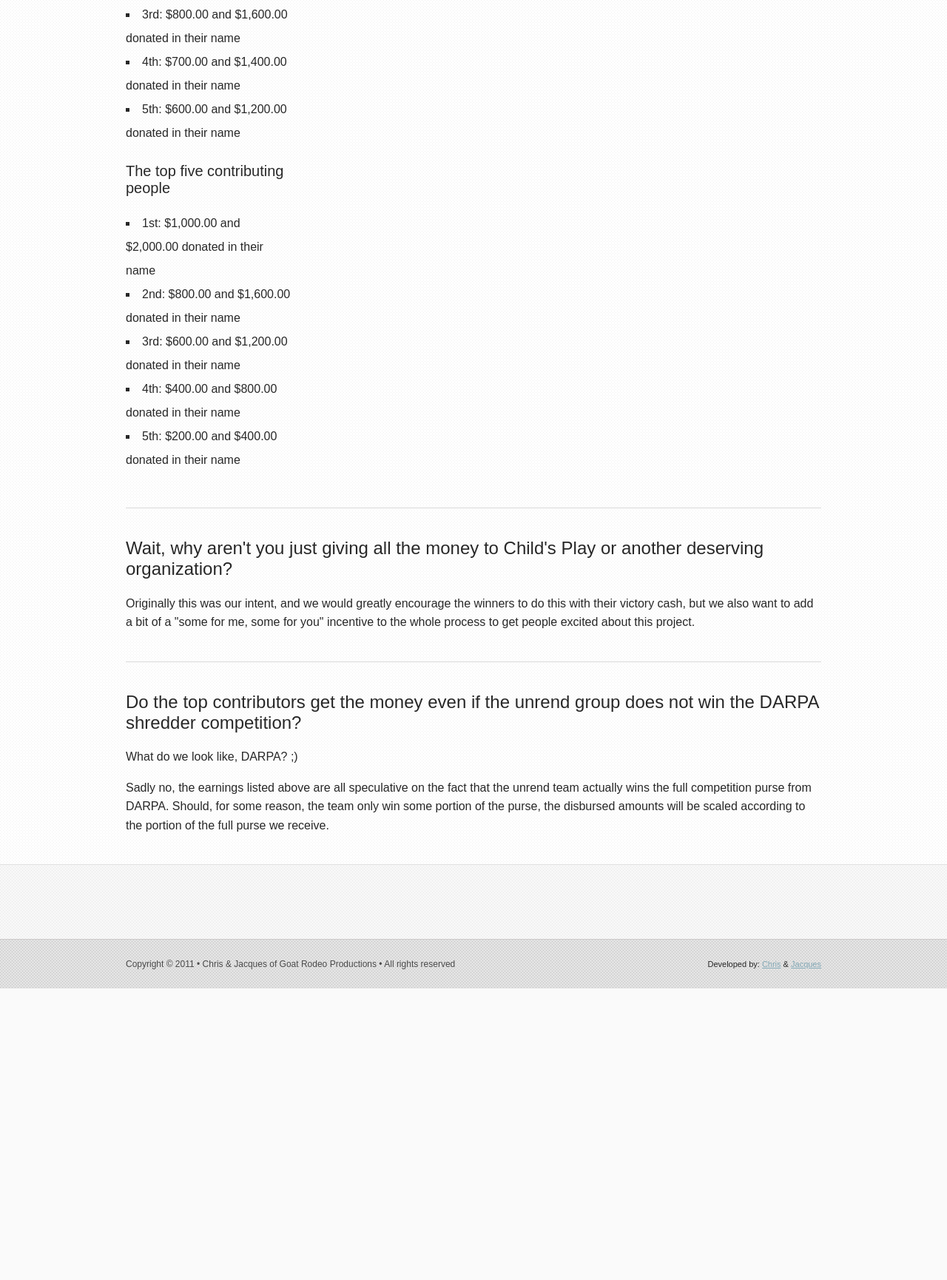
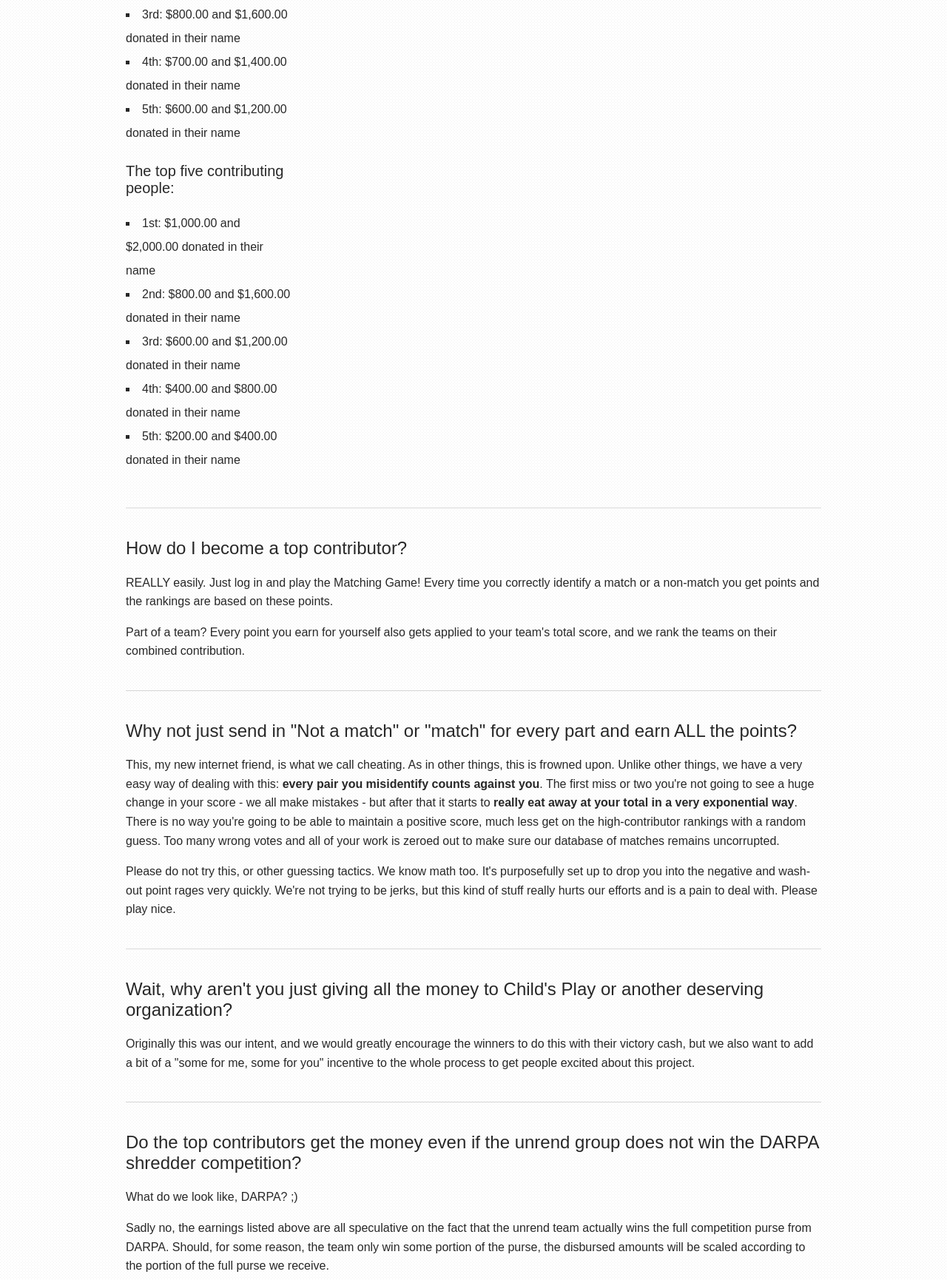
Before and after one commit to betaorbust/crowdshred, a Django app: page /winnings/ in a window 1280 px wide. Shown: the part 678-2408 px from the top of the page at 74% size. Before the commit the page ends 2014 px from the top, so only its background shows below. Run offline with Django 3.2, Linux system fonts and the light colour scheme; parts of the project's set-up code (start-up, migrations or seed data) failed here and were passed over; some libraries are stand-ins or nearby versions.

Commit message:
Updates to copy on a number of pages and the Don't Be a Dick part of the winnings page.

```diff
--- a/project/templates/base.html
+++ b/project/templates/base.html
@@ -16,6 +16,13 @@
 	<script type="text/javascript" src="http://ajax.googleapis.com/ajax/libs/jqueryui/1.8.16/jquery-ui.min.js"></script>
 	<script type="text/javascript" src="/static/js/template/flashobject.js"></script>
 	{% block bottomHead %}{% endblock bottomHead %}
+    <script>
+        $(document).ready(function(){
+            if($("#headlineNews").children().size()>0){
+                $("#headlineNews").slideDown('fast', function(){});
+            }
+        });
+    </script>
 </head>
 <body>
 	<div id="top_full">
@@ -45,7 +52,9 @@
                 </div><!--/ nav-->
       </div><!--/ container_12-->
     </div><!--/ header-->
-    {% block headlineNews %}{% endblock headlineNews %}
+    <div class="headlineNews" id="headlineNews" style="display:none;">
+        {% block headlineNews %}{% endblock headlineNews %}
+    </div>
     <!-- THIS IS THE HOME PAGE STUFF!-->
     {% block structure %}{% endblock structure %}
 
--- a/project/templates/homepage.html
+++ b/project/templates/homepage.html
@@ -5,10 +5,8 @@
 {% endblock %}
 
 {% block headlineNews %}
-    <div class="headlineNews">
         <p><span>NEWS UPDATE 11/26/11 4:47pm:</span> <br />
         The system is live! Please give us feedback via <a href="http://twitter.com/#!/unrend">our twitter account</a> if you have any problems, and THANK YOU!</p>
-    </div>
 {% endblock %}
 
 {% block structure %}
--- a/project/templates/winnings.html
+++ b/project/templates/winnings.html
@@ -21,7 +21,7 @@
                         </ul>
                     </div>
                     <div class="column">
-                        <h4>The top five contributing people</h4>
+                        <h4>The top five contributing people:</h4>
                         <ul class="ordered-type1">
                             <li>1st: $1,000.00 and $2,000.00 donated in their name</li>
                             <li>2nd: $800.00 and $1,600.00 donated in their name</li>
@@ -32,6 +32,14 @@
                     </div>
                 </div>
 			    <div class="divider_space"></div>
+                <h3>How do I become a top contributor?</h3>
+                <p>REALLY easily. Just log in and play the Matching Game! Every time you correctly identify a match or a non-match you get points and the rankings are based on these points. </p>
+                <p>Part of a team? Every point you earn for yourself also gets applied to your team's total score, and we rank the teams on their combined contribution. </p>
+                <div class="divider_space"></div>
+                <h3>Why not just send in "Not a match" or "match" for every part and earn ALL the points? </h3>
+                <p>This, my new internet friend, is what we call cheating. As in other things, this is frowned upon. Unlike other things, we have a very easy way of dealing with this: <span style="font-weight:bold">every pair you misidentify counts against you</span>. The first miss or two you're not going to see a huge change in your score - we all make mistakes - but after that it starts to <span style="font-weight:bold">really eat away at your total in a very exponential way</span>. There is no way you're going to be able to maintain a positive score, much less get on the high-contributor rankings with a random guess. Too many wrong votes and all of your work is zeroed out to make sure our database of matches remains uncorrupted. </p>
+                <p>Please do not try this, or other guessing tactics. We know math too. It's purposefully set up to drop you into the negative and wash-out point rages very quickly. We're not trying to be jerks, but this kind of stuff really hurts our efforts and is a pain to deal with. Please play nice. </p>
+                <div class="divider_space"></div>
                 <h3>Wait, why aren't you just giving all the money to Child's Play or another deserving organization?</h3>
                 <p>Originally this was our intent, and we would greatly encourage the winners to do this with their victory cash, but we also want to add a bit of a "some for me, some for you" incentive to the whole process to get people excited about this project.</p>
                 <div class="divider_space"></div>
```
Also changed, not shown: project/templates/about.html (+4 -4 lines).
